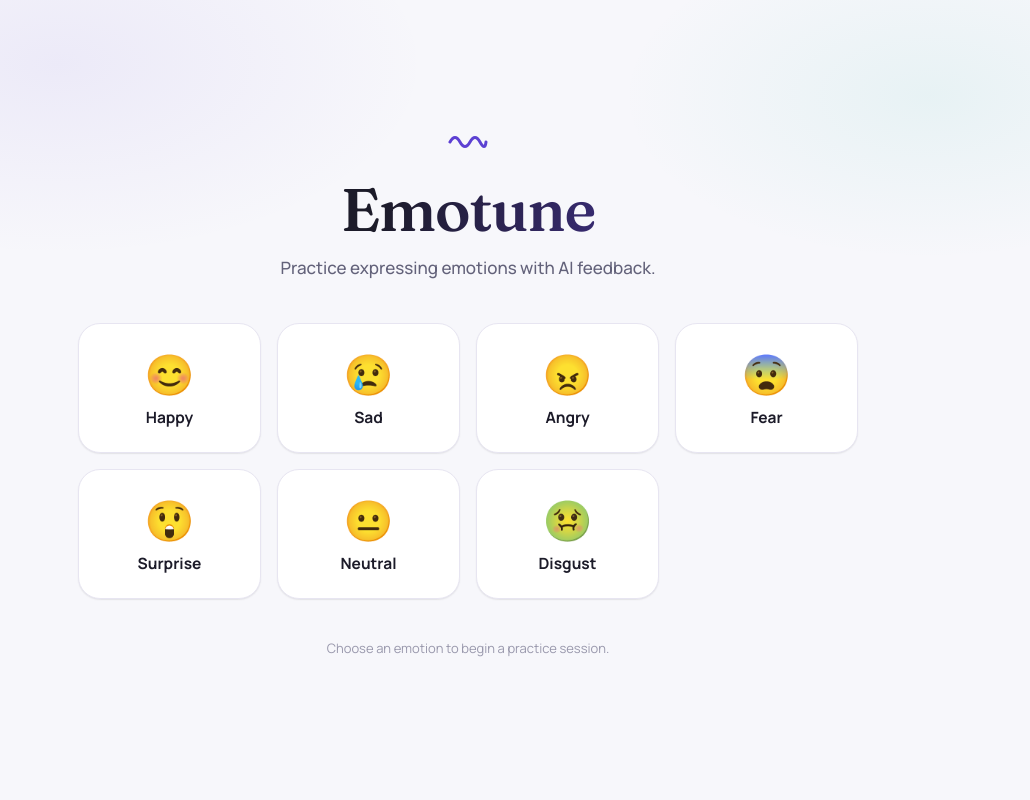
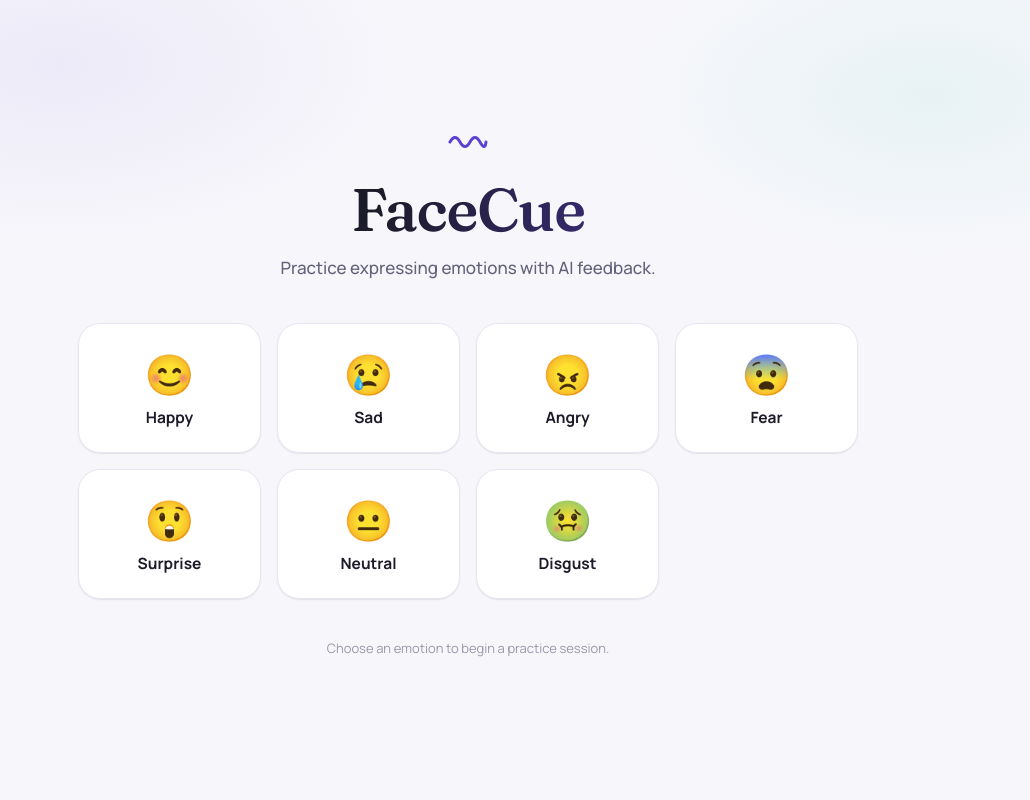
Before and after one commit to jayssSmm/FaceCue, a Python web app: template templates/index.html in a window 1280 px wide. Shown: the whole page, without its empty margins (172-1202 px from the left). Run offline with Jinja, Linux system fonts and the light colour scheme; the template is opened without the code that fills it, so the values that code supplies are empty.

Commit message:
minor chnages

```diff
--- a/templates/index.html
+++ b/templates/index.html
@@ -3,7 +3,7 @@
 <head>
 <meta charset="UTF-8" />
 <meta name="viewport" content="width=device-width, initial-scale=1.0" />
-<title>Emotune — Practice expressing emotions</title>
+<title>FaceCue — Practice expressing emotions</title>
 <meta name="description" content="Practice expressing emotions with AI feedback." />
 
 <link rel="preconnect" href="https://fonts.googleapis.com" />
@@ -18,9 +18,6 @@
 
 <div id="app">
 
-  <!-- ============================================================
-       SCREEN 1 — EMOTION SELECTION
-  ============================================================= -->
   <section id="screen-select" class="screen is-active" aria-label="Choose an emotion to practice">
     <div class="select-wrap">
 
@@ -36,7 +33,7 @@
         </svg>
       </div>
 
-      <h1 class="select-title">Emotune</h1>
+      <h1 class="select-title">FaceCue</h1>
       <p class="select-subtitle">Practice expressing emotions with AI feedback.</p>
 
       <div class="emotion-grid" id="emotion-grid" role="list" aria-label="Emotions">
@@ -66,7 +63,7 @@
             </defs>
           </svg>
         </div>
-        <span class="brand-word">Emotune</span>
+        <span class="brand-word">FaceCue</span>
       </div>
 
       <button class="new-practice-btn" id="new-practice-btn" type="button">
```
